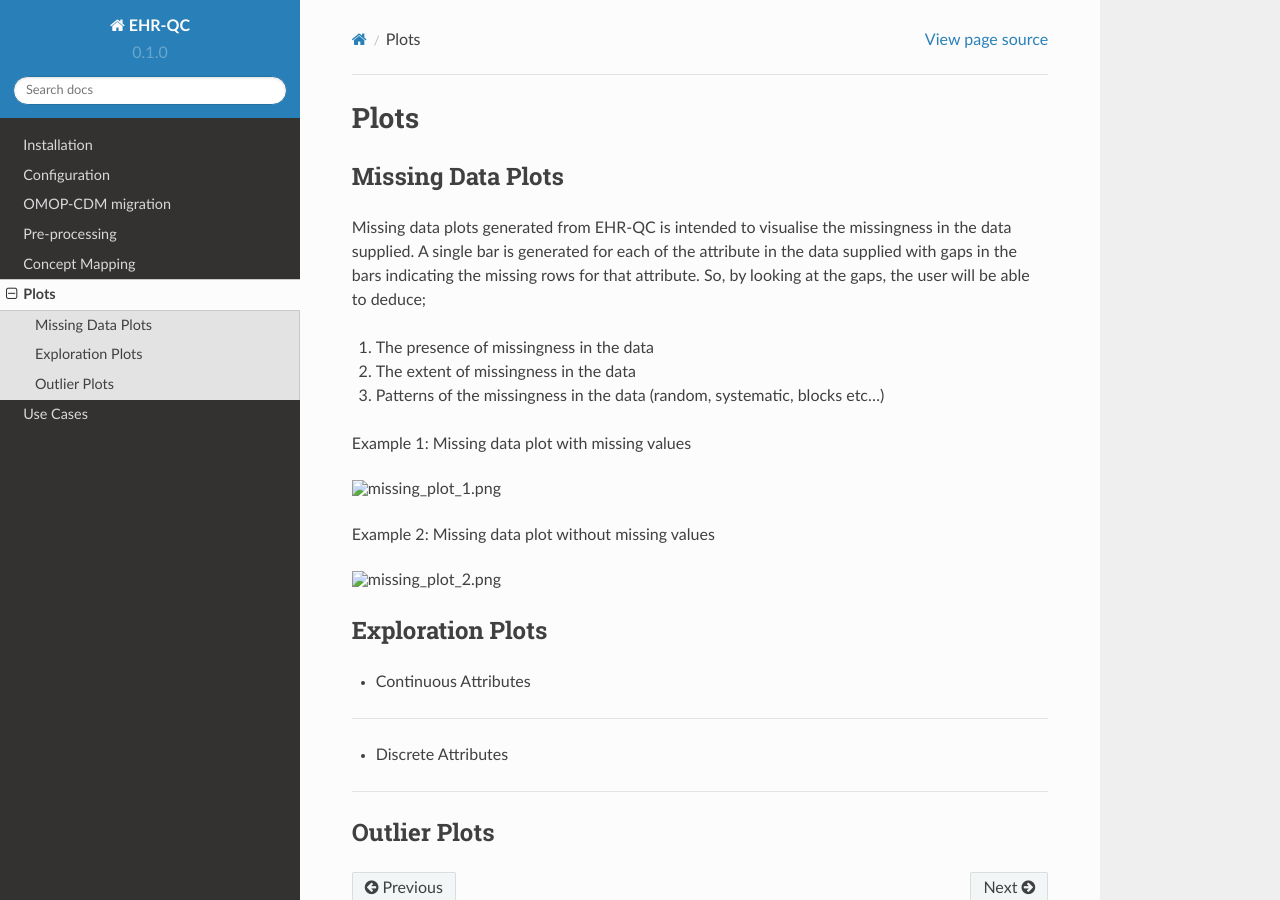
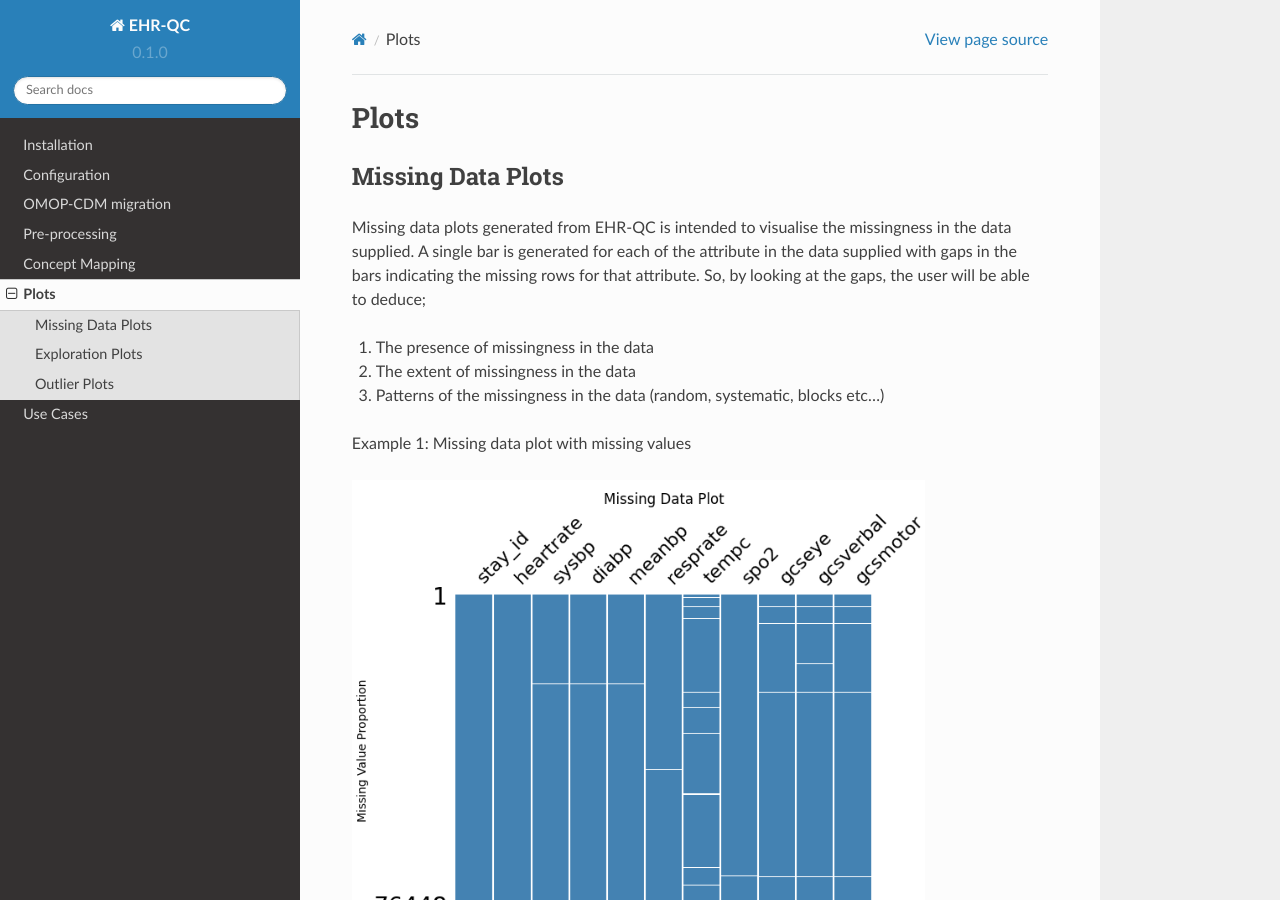
Before and after one commit to ryashpal/EHR-QC-Tutorials, a Sphinx documentation site: the page built from docs/source/plots.rst, in a window 1280 px wide and 900 px high. Built offline with Sphinx 7.4.7 and the Read the Docs theme 2.0.0, drawn with Linux system fonts in a browser that asks for light colours.

Commit message:
fixed broken image paths

```diff
--- a/docs/source/plots.rst
+++ b/docs/source/plots.rst
@@ -12,11 +12,11 @@
 
 Example 1: Missing data plot with missing values
 
-.. image:: missing_plot_1.png
+.. image:: images/plots/missing_plot_1.png
 
 Example 2: Missing data plot without missing values
 
-.. image:: missing_plot_2.png
+.. image:: images/plots/missing_plot_2.png
 
 Exploration Plots
 -----------------
```
